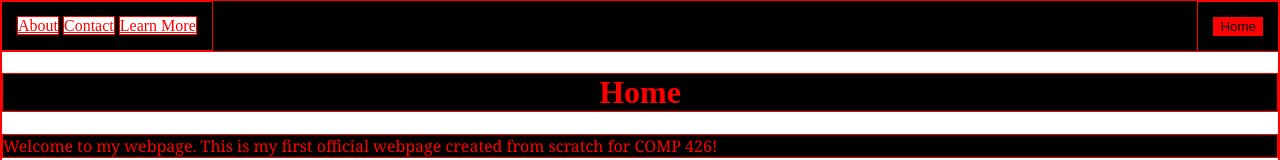
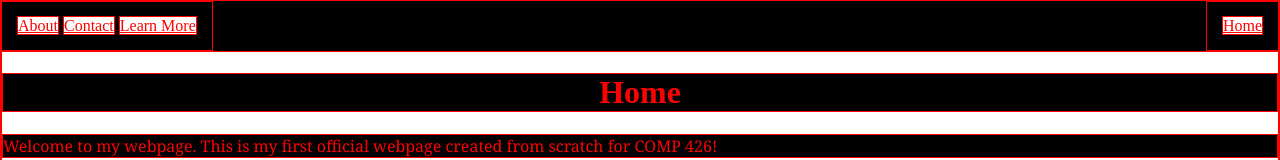
Before and after one commit to jdmar3-comp426/a01-stackeberry, a website: page index.html in a window 1280 px wide. Shown: the top 160 px of the page. Drawn offline with Linux system fonts and the light colour scheme.

Commit message:
website finished 4

```diff
--- a/index.html
+++ b/index.html
@@ -12,7 +12,7 @@
                 <a href="./learnmore.html">Learn More</a>
             </div>
             <div class="right-navbar">
-                <button href="./index.html">Home</a>
+                <a href="./index.html">Home</a>
             </div>
         </div>
         <div class="body-container">
@@ -20,6 +20,5 @@
             <p class="welcome" id="welcoming">Welcome to my webpage. This is my first official webpage created from scratch for COMP 426!</p>
             <p class="welcome" id="hello">I hope to gain lots of experience in this class and make cool websites!</p>
         </div>
-
     </body>
 </html>
```
Also changed, not shown: learnmore.html (+0 -1 lines).
